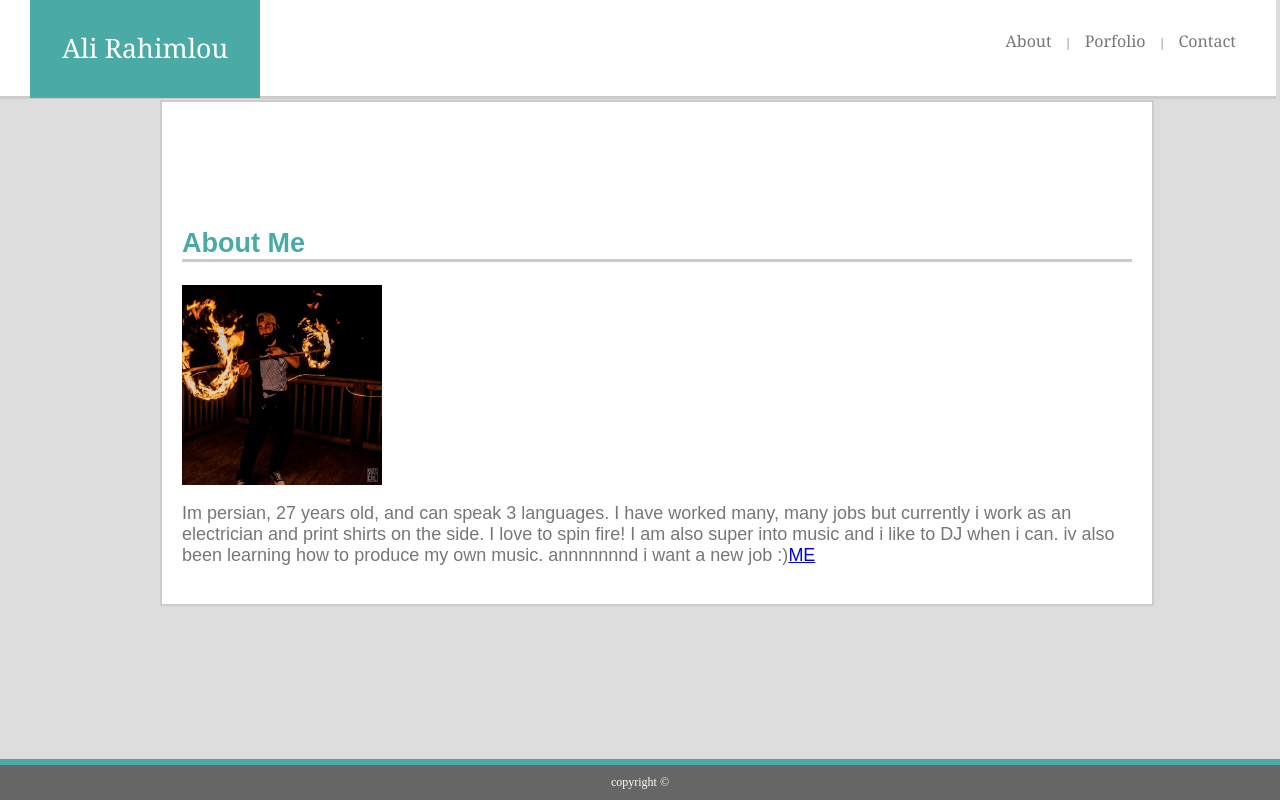
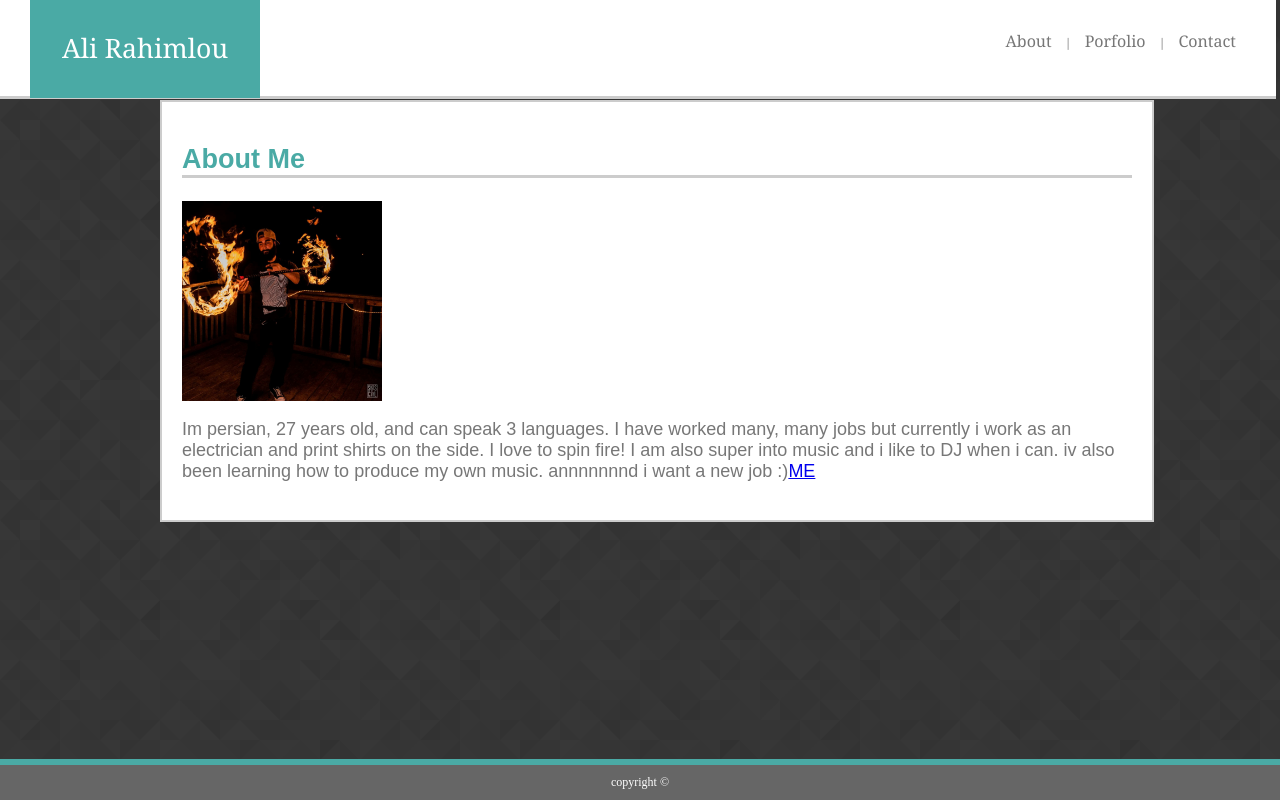
Before and after one commit to AliRahimlou/Basic-Portfolio, a plain HTML site: page index.html in a window 1280 px wide. Drawn offline with Linux system fonts and the light colour scheme.

Commit message:
added background

```diff
--- a/assets/css/style.css
+++ b/assets/css/style.css
@@ -44,6 +44,7 @@ color: #777777;
 width: 960px;
 font-size: 18px;
 margin: 0 auto;
+
 }
 
 
@@ -72,6 +73,7 @@ div {
 html {
 	background-color:#dddddd;
 	padding: 100;
+	background-image: url(../images/prism.png);
 }
 
 button {
--- a/index.html
+++ b/index.html
@@ -7,7 +7,9 @@
 </head>
 
 
-<body>
+
+
+
 
   <header>
 
@@ -22,13 +24,9 @@
     </links>
 
   </header>
+  <body>
 
   <div>
-
-  <br>
-  <br>
-  <br>
-  <br>
 
 <h2>About Me</h2>
 
```
Also changed, not shown: contact.html (+3 -6 lines), portfolio.html (+3 -6 lines), assets/images/prism.png (added).
